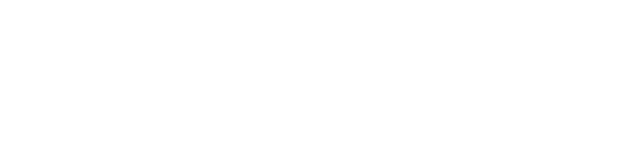
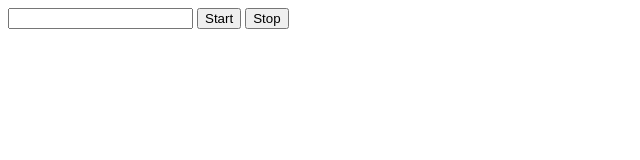
Before and after one commit to anuj-kumary/neog-interview-prepration, a plain HTML site: page Mock Intervies Questions/diwali-light.html in a window 1280 px wide. Shown: the whole page, without its empty margins (0-640 px from the left). Drawn offline with Linux system fonts and the light colour scheme.

Commit message:
UI completed

```diff
--- a/Mock Intervies Questions/diwali-light.html
+++ b/Mock Intervies Questions/diwali-light.html
@@ -6,6 +6,9 @@
   <title>Document</title>
 </head>
 <body>
-
+  <input type="text" id="input-txt">
+  <button id="start">Start</button>
+  <button id="stop">Stop</button>
+  <div id="output"></div>
 </body>
 </html>
```
